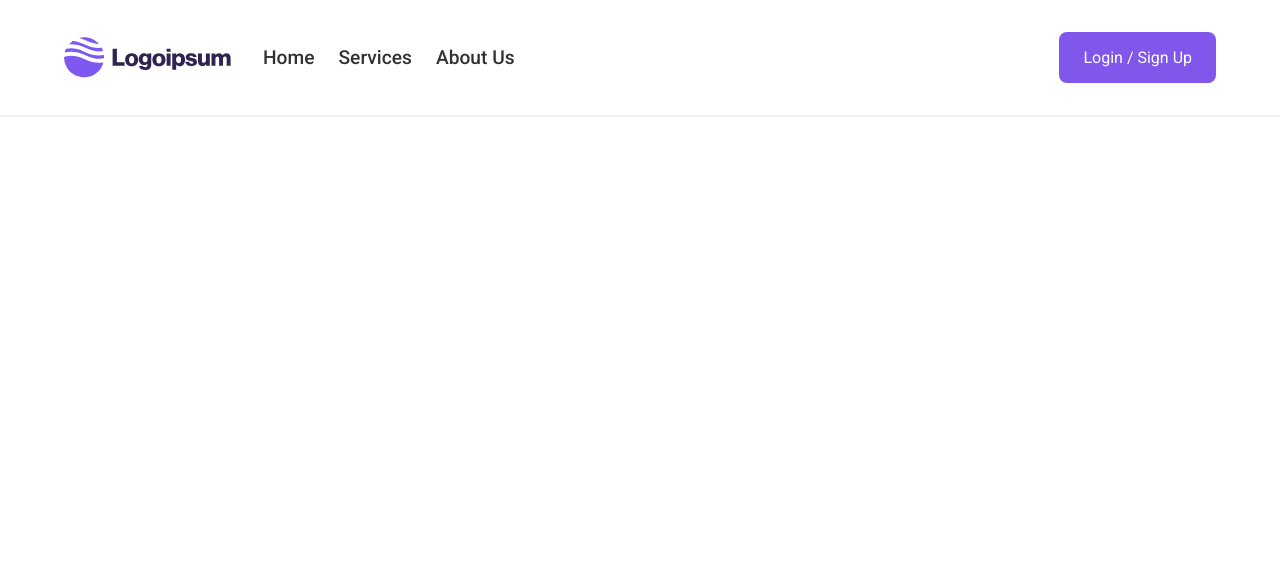
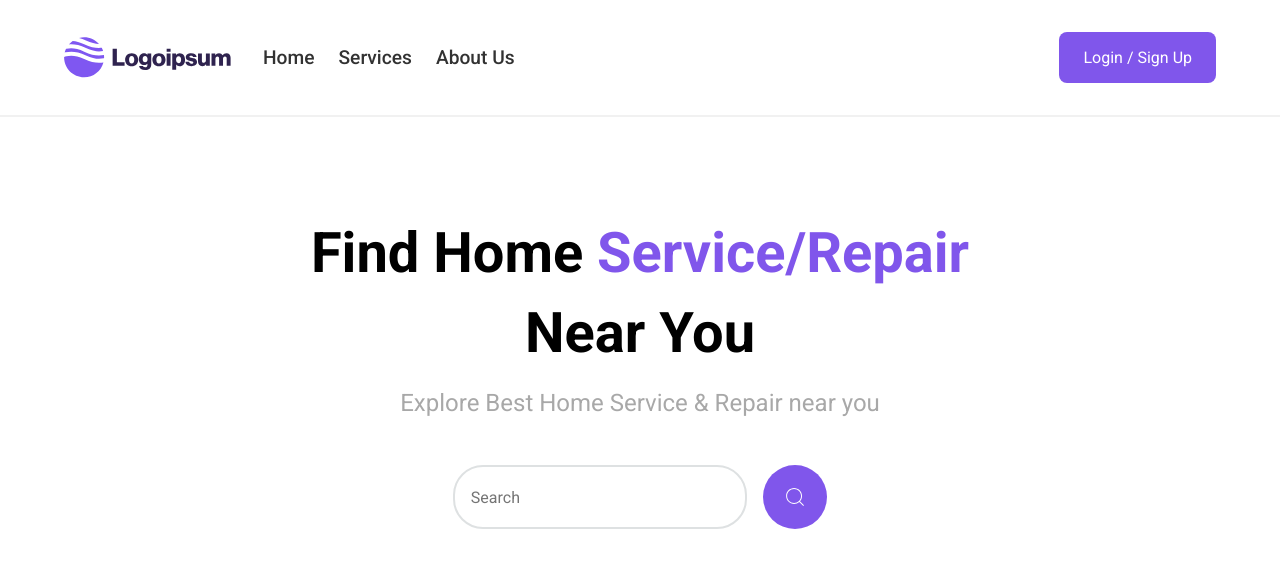
Before and after one commit to JustinasVe/home-service, a React (Vite) app: page / in a window 1280 px wide. Shown: the top 568 px of the page. Built offline with nearby package versions, Linux system fonts and the light colour scheme.

Commit message:
feat: create HeroSection component

```diff
--- a/src/App.jsx
+++ b/src/App.jsx
@@ -1,9 +1,11 @@
+import { HeroSection } from "./components/HeroSection/HeroSection";
 import { TopBar } from "./components/TopBar/TopBar";
 
 function App() {
   return (
     <>
       <TopBar />
+      <HeroSection />
     </>
   );
 }
--- /dev/null
+++ b/src/components/HeroSection/HeroSection.jsx
@@ -0,0 +1,27 @@
+import styles from "./HeroSection.module.scss";
+import { CiSearch } from "react-icons/ci";
+
+export const HeroSection = () => {
+  return (
+    <div className={styles.wrapperHero}>
+      <h1 className={styles.title}>
+        Find Home <span className={styles.primary}>Service/Repair</span>
+        <span className={styles.lineBreak}>Near You</span>
+      </h1>
+      <p className={styles.subtitle}>
+        Explore Best Home Service & Repair near you
+      </p>
+      <div className={styles.searchContainer}>
+        <input
+          className={styles.inputSearch}
+          type="search"
+          name="search"
+          placeholder="Search"
+        />
+        <button className={styles.buttonSearch}>
+          <CiSearch fontSize={24} />
+        </button>
+      </div>
+    </div>
+  );
+};
--- /dev/null
+++ b/src/components/HeroSection/HeroSection.module.scss
@@ -0,0 +1,66 @@
+.wrapperHero {
+  padding-top: 6rem;
+  text-align: center;
+}
+
+.title {
+  font-size: 3.5rem;
+  line-height: 5rem;
+}
+
+.primary {
+  color: #8056eb;
+}
+
+.lineBreak {
+  display: block;
+}
+
+.subtitle {
+  color: #a8a8a8;
+  font-size: 1.5rem;
+  padding: 1rem;
+}
+
+.inputSearch {
+  border: 2px solid #dee1e2;
+  border-radius: 30px;
+  font-size: 1rem;
+  padding: 1rem;
+  width: 23%;
+
+  &:hover {
+    border: 2px solid #ccc;
+  }
+
+  &:focus {
+    border: 2px solid #8056eb;
+    outline: none;
+  }
+}
+
+.buttonSearch {
+  color: white;
+  cursor: pointer;
+  background-color: #8056eb;
+  border: none;
+  border-radius: 50px;
+  height: 4rem;
+  width: 4rem;
+  padding: 1rem;
+  display: flex;
+  justify-content: center;
+  align-items: center;
+  flex-shrink: 0;
+
+  &:hover {
+    background-color: #5b24e7;
+  }
+}
+
+.searchContainer {
+  display: flex;
+  justify-content: center;
+  gap: 1rem;
+  margin: 2rem auto;
+}
```
